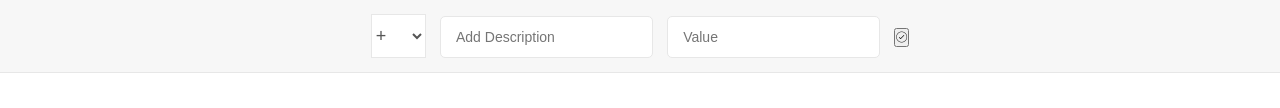
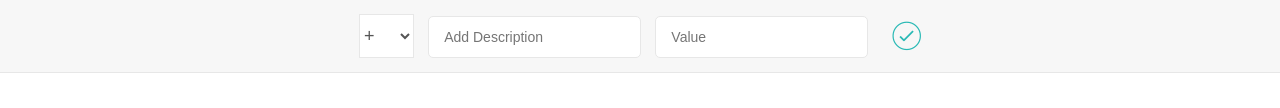
Before and after one commit to dibakarsutradhar/the-budget-app, a plain HTML site: page index.html in a window 1280 px wide. Shown: the part 320-428 px from the top of the page. Drawn offline with nearby package versions, Linux system fonts and the light colour scheme.

Commit message:
CSS rewrite

```diff
--- a/style.css
+++ b/style.css
@@ -157,6 +157,18 @@ body {
 
 .add__btn:focus { outline: none; }
 
+.add__btn {
+    font-size: 35px;
+    background: none;
+    border: none;
+    color: #28B9B5;
+    cursor: pointer;
+    display: inline-block;
+    vertical-align: middle;
+    line-height: 1.1;
+    margin-left: 10px;
+}
+
 
 /*********** LISTS *************/
 
```
